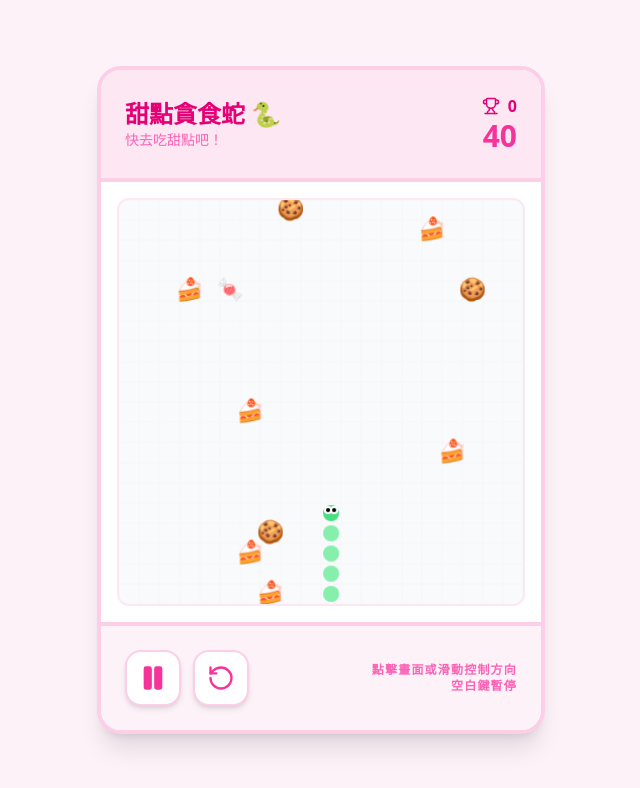
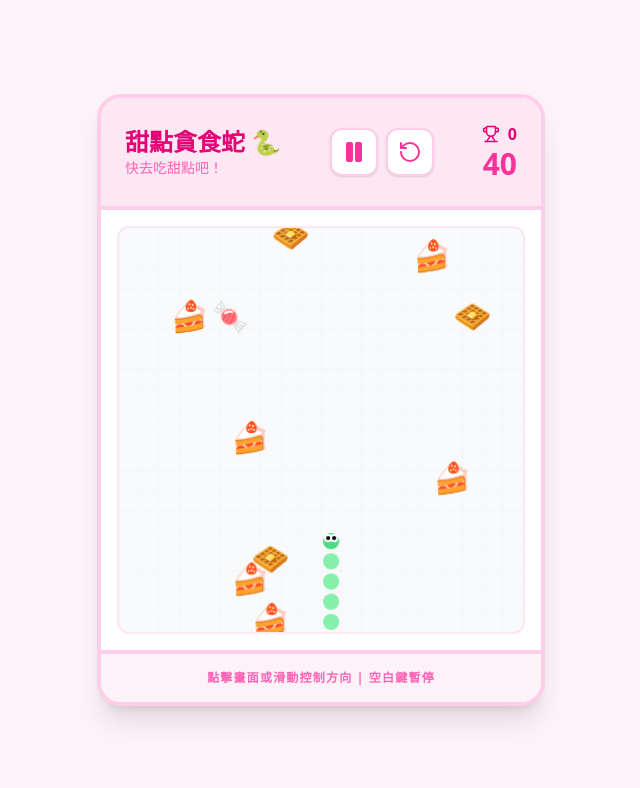
Before and after one commit to Luna05140514/dessert-snake-game, a React (Vite) app: page / in a window 1280 px wide. Shown: the top 788 px of the page, without its empty margins (319-959 px from the left). Built offline with nearby package versions, Linux system fonts and the light colour scheme.

Commit message:
Add files via upload

```diff
--- a/src/App.tsx
+++ b/src/App.tsx
@@ -17,7 +17,7 @@ const INITIAL_SPEED = 150;
 
 const DESSERTS: DessertType[] = ['cookie', 'cake', 'candy'];
 const DESSERT_EMOJIS: Record<DessertType, string> = {
-  cookie: '🍪',
+  cookie: '🧇',
   cake: '🍰',
   candy: '🍬',
 };
@@ -280,7 +280,7 @@ export default function App() {
     }
 
     // Draw foods
-    ctx.font = `${cellSize * 1.1}px Arial`;
+    ctx.font = `${cellSize * 1.5}px Arial`;
     ctx.textAlign = 'center';
     ctx.textBaseline = 'middle';
     foods.forEach(food => {
@@ -344,6 +344,25 @@ export default function App() {
             </h1>
             <p className="text-sm text-pink-400 font-medium">快去吃甜點吧！</p>
           </div>
+
+          <div className="flex gap-2">
+            <button
+              onClick={() => setIsPaused(!isPaused)}
+              disabled={isGameOver}
+              className="w-12 h-12 flex items-center justify-center bg-white rounded-xl shadow-sm border-2 border-pink-200 text-pink-500 hover:bg-pink-50 transition-colors disabled:opacity-50"
+              title={isPaused ? "繼續" : "暫停"}
+            >
+              {isPaused ? <Play size={24} fill="currentColor" /> : <Pause size={24} fill="currentColor" />}
+            </button>
+            <button
+              onClick={resetGame}
+              className="w-12 h-12 flex items-center justify-center bg-white rounded-xl shadow-sm border-2 border-pink-200 text-pink-500 hover:bg-pink-50 transition-colors"
+              title="重新開始"
+            >
+              <RotateCcw size={24} />
+            </button>
+          </div>
+
           <div className="text-right">
             <div className="flex items-center gap-2 justify-end text-pink-600 font-bold">
               <Trophy size={18} />
@@ -400,28 +419,10 @@ export default function App() {
           </AnimatePresence>
         </div>
 
-        {/* Controls */}
-        <div className="p-6 bg-pink-50 flex justify-between items-center border-t-4 border-pink-200">
-          <div className="flex gap-3">
-            <button
-              onClick={() => setIsPaused(!isPaused)}
-              disabled={isGameOver}
-              className="w-14 h-14 flex items-center justify-center bg-white rounded-2xl shadow-md border-2 border-pink-200 text-pink-500 hover:bg-pink-100 transition-colors disabled:opacity-50"
-              title={isPaused ? "繼續" : "暫停"}
-            >
-              {isPaused ? <Play size={28} fill="currentColor" /> : <Pause size={28} fill="currentColor" />}
-            </button>
-            <button
-              onClick={resetGame}
-              className="w-14 h-14 flex items-center justify-center bg-white rounded-2xl shadow-md border-2 border-pink-200 text-pink-500 hover:bg-pink-100 transition-colors"
-              title="重新開始"
-            >
-              <RotateCcw size={28} />
-            </button>
-          </div>
-
-          <div className="text-xs text-pink-400 font-bold uppercase tracking-widest text-right">
-            點擊畫面或滑動控制方向<br />空白鍵暫停
+        {/* Controls Info */}
+        <div className="p-4 bg-pink-50 flex justify-center items-center border-t-4 border-pink-200">
+          <div className="text-xs text-pink-400 font-bold uppercase tracking-widest text-center">
+            點擊畫面或滑動控制方向 | 空白鍵暫停
           </div>
         </div>
       </div>
```
